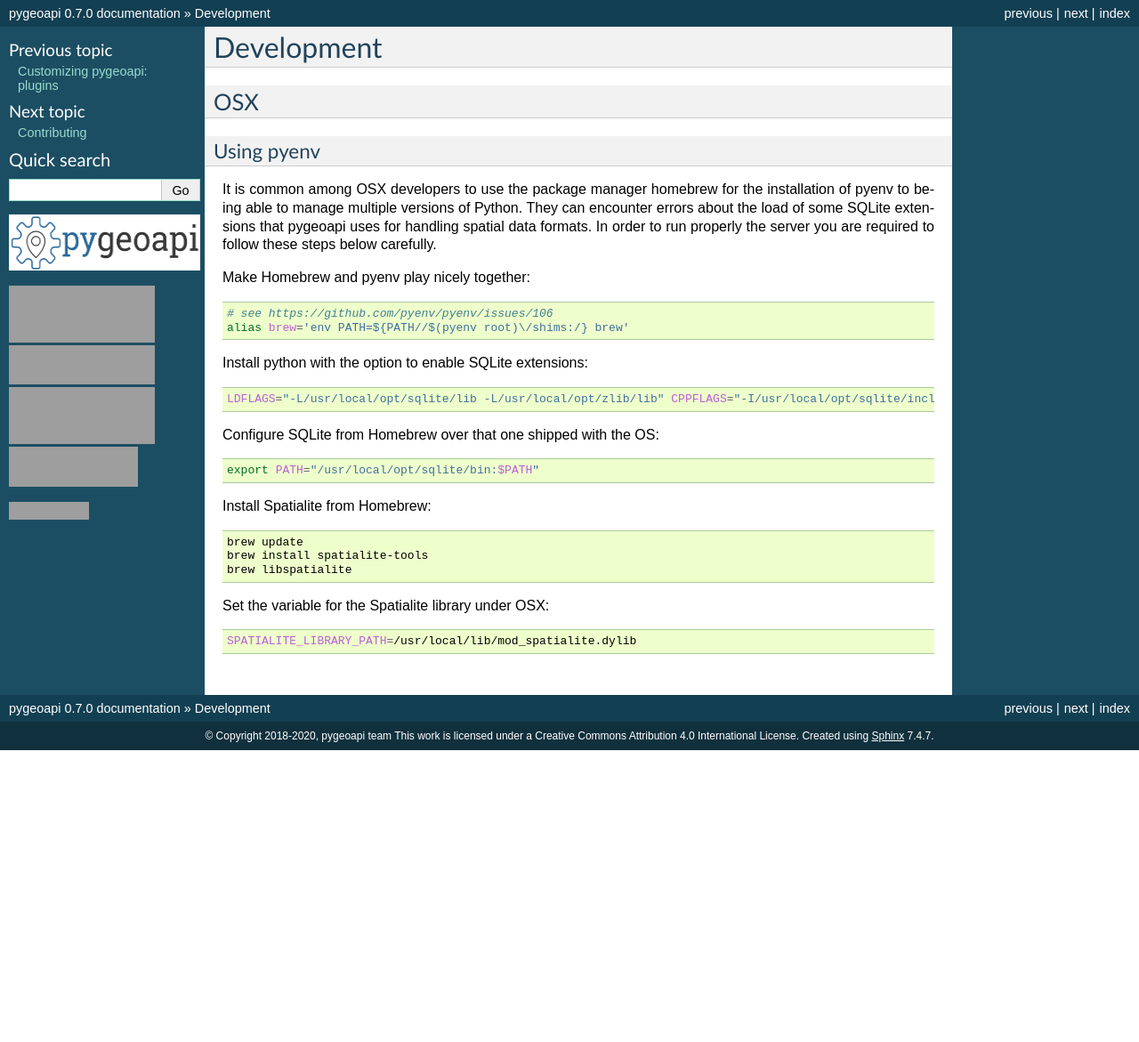
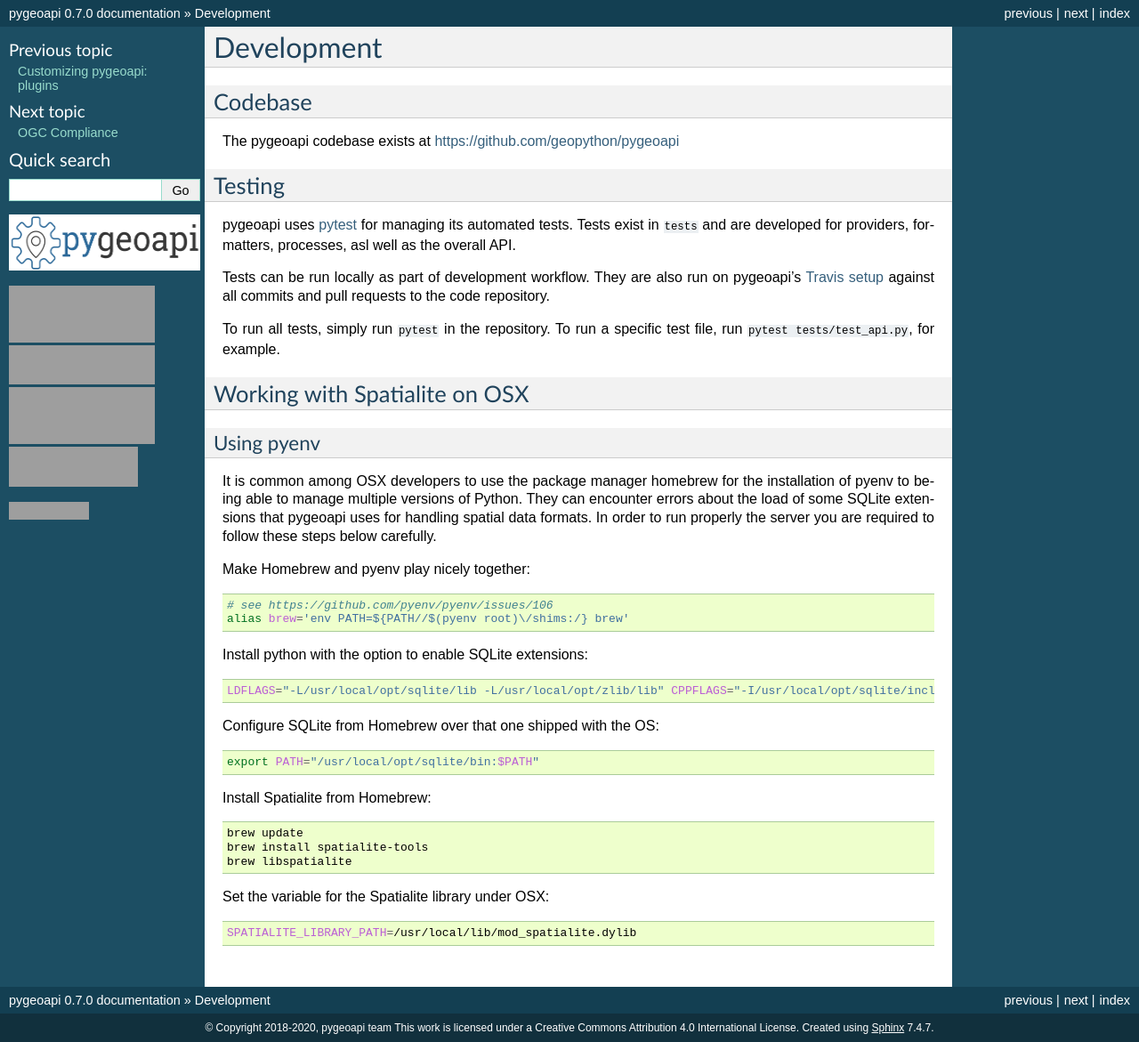
Before and after one commit to geopython/pygeoapi, a Sphinx documentation site: the page built from docs/source/development.rst, in a window 1280 px wide, cut to the strip 0-1171 px from the top of the page. Shown: the whole strip at 89% size. Built offline with Sphinx 7.4.7, drawn with Linux system fonts in a browser that asks for light colours; pages that are not in the unit, such as notebooks, are missing from menus; before the commit the page ends 900 px from its top, so only the background shows below that; grey boxes are pictures that could not be loaded.

Commit message:
development, ogc compliance

```diff
--- a/docs/source/_templates/indexsidebar.html
+++ b/docs/source/_templates/indexsidebar.html
@@ -1,7 +1,7 @@
 
 <p>
     <p>
-        <img style="background: white;" title="pygeoapi logo" alt="pygeoapi logo" src="_static/pygeoapi-logo.png" height="63" />
+        <a title="pygeoapi.io" href="https://pygeoapi.io"><img style="background: white;" title="pygeoapi logo" alt="pygeoapi logo" src="_static/pygeoapi-logo.png" height="63" /></a>
     </p>
 
     <a title="Certified OGC Compliant" href="https://www.opengeospatial.org/resource/products/details/?pid=1606">
--- a/docs/source/configuration.rst
+++ b/docs/source/configuration.rst
@@ -169,7 +169,7 @@ The ``datasets`` section lists 1 or more dataset collections to be published by
               name: HelloWorld  # Python path of process defition
 
 .. note::
-   See :ref:`processing-plugins` for more information on plugins
+   See :ref:`plugins` for more information on plugins
 
 
 Using environment variables
--- a/docs/source/development.rst
+++ b/docs/source/development.rst
@@ -3,8 +3,28 @@
 Development
 ===========
 
-OSX
----
+Codebase
+--------
+
+The pygeoapi codebase exists at https://github.com/geopython/pygeoapi
+
+
+Testing
+-------
+
+pygeoapi uses `pytest <https://docs.pytest.org>`_ for managing its automated tests.  Tests
+exist in ``tests`` and are developed for providers, formatters, processes, asl well as the
+overall API.
+
+Tests can be run locally as part of development workflow.  They are also run on pygeoapi’s
+`Travis setup`_ against all commits and pull requests to the code repository.
+
+To run all tests, simply run ``pytest`` in the repository.  To run a specific test file,
+run ``pytest tests/test_api.py``, for example.
+
+
+Working with Spatialite on OSX
+------------------------------
 
 Using pyenv
 ^^^^^^^^^^^
@@ -46,3 +66,6 @@ Set the variable for the Spatialite library under OSX:
 .. code-block:: bash
 
    SPATIALITE_LIBRARY_PATH=/usr/local/lib/mod_spatialite.dylib
+
+
+.. _`Travis setup`: https://github.com/geopython/pygeoapi/blob/master/.travis.yml
--- a/docs/source/index.rst
+++ b/docs/source/index.rst
@@ -25,7 +25,7 @@ pygeoapi |release| documentation
    data-publishing/index
    plugins
    development
-   ogc-cite
+   ogc-compliance
    contributing
    support
    further-reading
```
Also changed, not shown: CONTRIBUTING.md (+14 -2 lines), docs/source/further-reading.rst (added, +9 -0 lines), docs/source/ogc-compliance.rst (added, +19 -0 lines).
